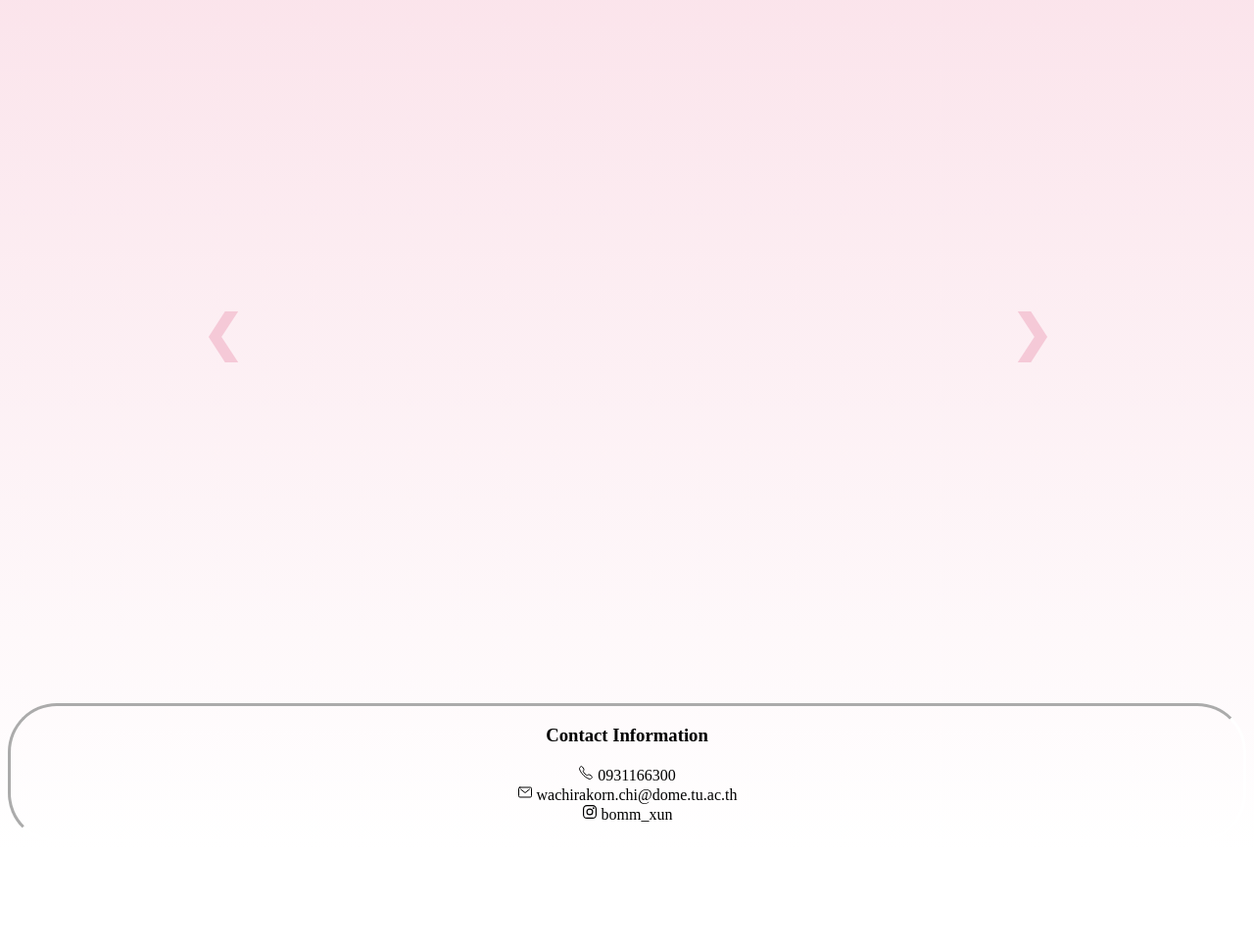
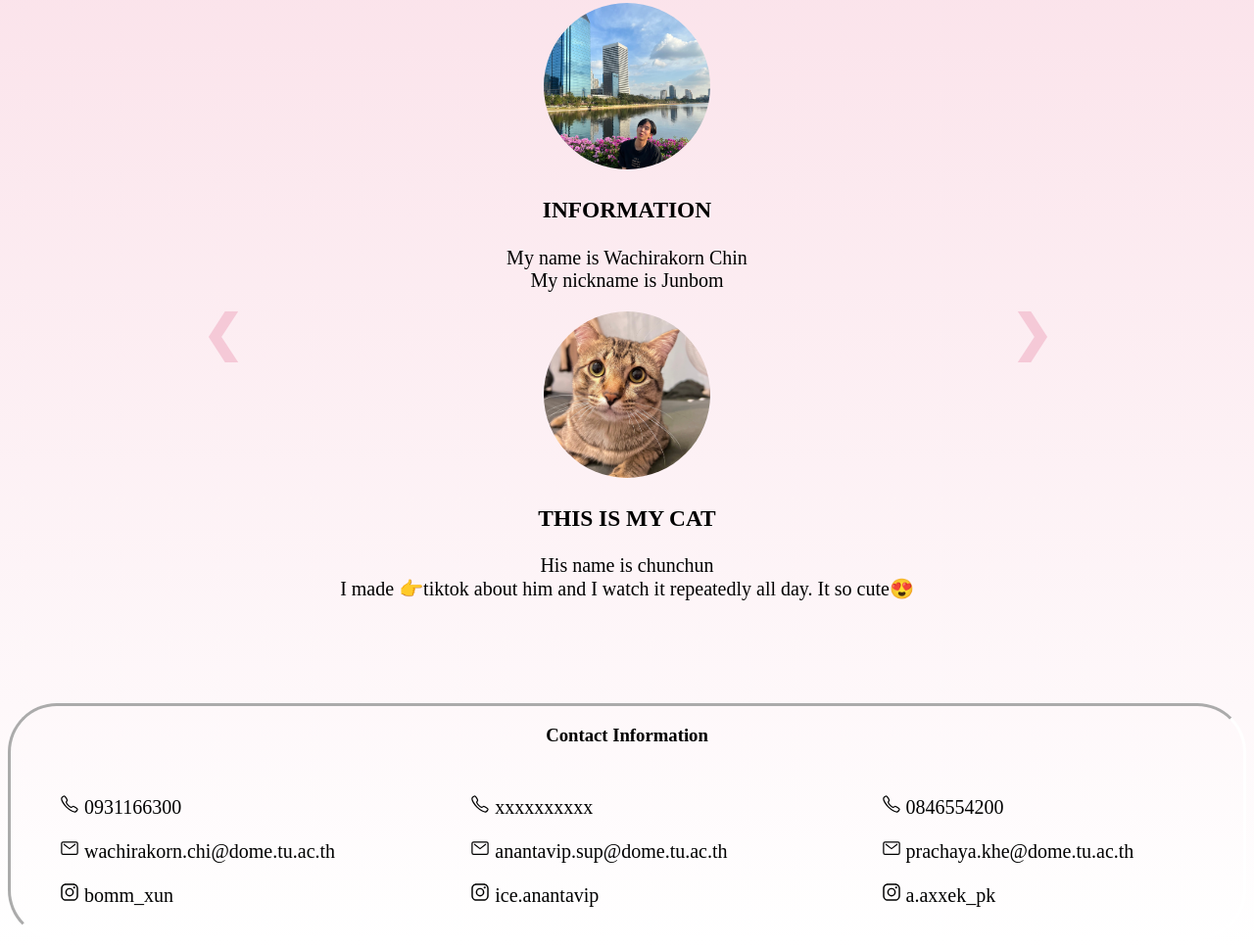
Before and after one commit to Joonbom/CS100-Project-G02, a plain HTML site: page HTML/index.html in a window 1280 px wide. Shown: the part 200-1167 px from the top of the page at 98% size. Before the commit the page ends 1068 px from the top, so only its background shows below. Drawn offline with nearby package versions, Linux system fonts and the light colour scheme; files whose address does not match are found by name.

Commit message:
MergeCom

```diff
--- a/HTML/index.html
+++ b/HTML/index.html
@@ -2,13 +2,10 @@
 <html>
 
 <head>
-
-    <link rel="stylesheet" href="C:\Coding\The_campus\Coding\CS100-Project-G02-master\css\BackGround.css">
-    <link rel="stylesheet" href="C:\Coding\The_campus\Coding\CS100-Project-G02-master\css\For_index.css">
+    <link rel="stylesheet" href="C:\Users\Joonbom\Desktop\Work\HTML\CS100-Project-G02\css\BackGround.css">
+    <link rel="stylesheet" href="C:\Users\Joonbom\Desktop\Work\HTML\CS100-Project-G02\css\For_index.css">
+    <link rel="stylesheet" href="C:\Users\Joonbom\Desktop\Work\HTML\CS100-Project-G02\css\BOM.css">
     <link rel="stylesheet" href="C:\Coding\The_campus\Coding\CS100-Project-G02-master\css\AEKINFO.css">
-    <link rel="preconnect" href="https://fonts.googleapis.com">
-    <link rel="preconnect" href="https://fonts.gstatic.com" crossorigin>
-    <link href="https://fonts.googleapis.com/css2?family=Kanit:wght@300&display=swap" rel="stylesheet">
 </head>
 
 <body>
@@ -16,9 +13,9 @@
         <div class="box col-s-12">
             <h1 class="logo col-6 ">OUR CSTU PASSPORT</h1>
         </div>
-        <ul class="col-6 col-s-12">
-            <li><a href="index.html">HomePage</a></li>
-            <li><a href="Our activities.html">Our Activities</a></li>
+        <ul class="col-6 col-s-12 ul">
+            <li class="li"><a href="index.html">HomePage</a></li>
+            <li class="li"><a href="Our activities.html">Our Activities</a></li>
         </ul>
     </div>
 
@@ -26,10 +23,16 @@
         <div class="slideshow-container">
 
             <!-- JUNBOM INFO -->
-
             <div class="mySlides fade">
-
-
+                <img class="image" src="C:\Users\Joonbom\Desktop\Work\HTML\CS100-Project-G02\image\MYPic.jpg"
+                    width="300" height="400" />
+                <h3>INFORMATION</h3>
+                <p>My name is Wachirakorn Chin<br>My nickname is Junbom</p>
+                <img class="image" src="C:\Users\Joonbom\Desktop\Work\HTML\CS100-Project-G02\image\MYcatPic.jpg"
+                    width="300" height="400" />
+                <h3>THIS IS MY CAT</h3>
+                <p>His name is chunchun<br>I made 👉<a href="https://vt.tiktok.com/ZSL7wb5ux/">tiktok</a> about him and
+                    I watch it repeatedly all day. It so cute😍</p>
             </div>
 
             <!-- ICE INFO -->
@@ -55,11 +58,23 @@
 
     <div class="footer">
         <h3>Contact Information</h3>
-        <p class="Icon">
-            <ion-icon name="call-outline"></ion-icon> <span>0931166300</span>
-            <br><ion-icon name="mail-outline"></ion-icon> <span>wachirakorn.chi@dome.tu.ac.th</span></br>
-            <ion-icon name="logo-instagram"></ion-icon> <span>bomm_xun</span>
-        </p>
+        <div class="INFO">
+            <ul class="col-4 col-s-12 Icon">
+                <li class="hide"><ion-icon name="call-outline"></ion-icon> <span>0931166300</span></li>
+                <li class="hide"><ion-icon name="mail-outline"></ion-icon> <span>wachirakorn.chi@dome.tu.ac.th</span></li>
+                <li class="hide"><ion-icon name="logo-instagram"></ion-icon> <span>bomm_xun</span></li>
+            </ul>
+            <ul class="col-4 col-s-12 Icon">
+                <li class="hide"><ion-icon name="call-outline"></ion-icon> <span>xxxxxxxxxx</span></li>
+                <li class="hide"><ion-icon name="mail-outline"></ion-icon> <span>anantavip.sup@dome.tu.ac.th</span></li>
+                <li class="hide"><ion-icon name="logo-instagram"></ion-icon> <span>ice.anantavip</span></li>
+            </ul>
+            <ul class="col-4 col-s-12 Icon">
+                <li class="hide"><ion-icon name="call-outline"></ion-icon> <span>0846554200</span></li>
+                <li class="hide"><ion-icon name="mail-outline"></ion-icon> <span>prachaya.khe@dome.tu.ac.th</span></li>
+                <li class="hide"><ion-icon name="logo-instagram"></ion-icon> <span>a.axxek_pk</span></li>
+            </ul>
+        </div>
     </div>
 
 
--- /dev/null
+++ b/css/BOM.css
@@ -0,0 +1,12 @@
+.image {
+    height: 170px;
+    width: 170px;
+    object-fit: cover;
+    border-radius: 50%;
+}
+
+.mySlides {
+    display: none;
+    text-align: center;
+    font-size: 20px;
+}
--- a/css/BackGround.css
+++ b/css/BackGround.css
@@ -1,53 +1,132 @@
 * {
     box-sizing: border-box;
 }
+
 /*desktop*/
-.col-1 {width: 8.33%;}
-.col-2 {width: 16.66%;}
-.col-3 {width: 25%;}
-.col-4 {width: 33.33%;}
-.col-5 {width: 41.66%;}
-.col-6 {width: 50%;}
-.col-7 {width: 58.33%;}
-.col-8 {width: 66.66%;}
-.col-9 {width: 75%;}
-.col-10 {width: 83.33%;}
-.col-11 {width: 91.66%;}
-.col-12 {width: 100%;}
+.col-1 {
+    width: 8.33%;
+}
+
+.col-2 {
+    width: 16.66%;
+}
+
+.col-3 {
+    width: 25%;
+}
+
+.col-4 {
+    width: 33.33%;
+}
+
+.col-5 {
+    width: 41.66%;
+}
+
+.col-6 {
+    width: 50%;
+}
+
+.col-7 {
+    width: 58.33%;
+}
+
+.col-8 {
+    width: 66.66%;
+}
+
+.col-9 {
+    width: 75%;
+}
+
+.col-10 {
+    width: 83.33%;
+}
+
+.col-11 {
+    width: 91.66%;
+}
+
+.col-12 {
+    width: 100%;
+}
+
 @media only screen and (max-width: 550px) {
+
     /*mobile*/
     [class*="col-"] {
         width: 100%;
     }
-    ul {
+
+    .ul {
         flex-direction: column;
         padding-right: 30px;
     }
-    li {
+
+    .li {
         border: inset white;
         background-color: white;
         border-radius: 50px;
         margin: 0.5rem 0;
     }
+
     .logo {
         border-radius: 50px;
         padding: 20px;
     }
 }
+
 @media only screen and (max-width:800px) {
+
     /*tablet*/
-    .col-s-1 {width: 8.33%;}
-    .col-s-2 {width: 16.66%;}
-    .col-s-3 {width: 25%;}
-    .col-s-4 {width: 33.33%;}
-    .col-s-5 {width: 41.66%;}
-    .col-s-6 {width: 50%;}
-    .col-s-7 {width: 58.33%;}
-    .col-s-8 {width: 66.66%;}
-    .col-s-9 {width: 75%;}
-    .col-s-10 {width: 83.33%;}
-    .col-s-11 {width: 91.66%;}
-    .col-s-12 {width: 100%;}
+    .col-s-1 {
+        width: 8.33%;
+    }
+
+    .col-s-2 {
+        width: 16.66%;
+    }
+
+    .col-s-3 {
+        width: 25%;
+    }
+
+    .col-s-4 {
+        width: 33.33%;
+    }
+
+    .col-s-5 {
+        width: 41.66%;
+    }
+
+    .col-s-6 {
+        width: 50%;
+    }
+
+    .col-s-7 {
+        width: 58.33%;
+    }
+
+    .col-s-8 {
+        width: 66.66%;
+    }
+
+    .col-s-9 {
+        width: 75%;
+    }
+
+    .col-s-10 {
+        width: 83.33%;
+    }
+
+    .col-s-11 {
+        width: 91.66%;
+    }
+
+    .col-s-12 {
+        width: 100%;
+    }
+
     .logo {
         float: none;
         position: relative;
@@ -56,38 +135,50 @@
         background: #f5c9d7;
         border: groove #f5c9d7;
     }
+
     .box {
         display: flex;
         justify-content: center;
     }
-    li {
+
+    .li {
         float: none;
         border: inset white;
         background-color: white;
         border-radius: 20px;
         margin-right: 2rem;
     }
+
+    .INFO {
+        flex-direction: column;
+    }
+
     .container {
         margin-top: 50px;
         margin-bottom: 70px;
     }
 }
-ul {
+
+.ul {
     float: left;
     display: flex;
     margin-top: 4rem;
 }
-li:hover {
+
+.li:hover {
     background-color: #f5c9d7;
     transition: 0.5s;
 }
-li {
+
+.li {
     font-size: 20px;
     list-style: none;
     font-weight: bold;
     width: 100%;
     text-align: center;
+    border-radius: 20px;
 }
+
 .logo {
     color: black;
     font-size: 30px;
@@ -96,16 +187,33 @@ li {
     float: left;
     margin-top: 3.5rem;
 }
+
 body {
     background: linear-gradient(to bottom, #fadee7 0%, white 100%);
 }
+
 .footer {
     text-align: center;
     background-color: linear-gradient(to top, #fadee7 0%, white 100%);
     border: inset white;
     border-radius: 50px;
 }
+
 a {
     color: black;
     text-decoration: none;
 }
+
+.Icon {
+    font-size: 20px;
+}
+
+.INFO {
+    display: flex;
+    text-align: left;
+}
+
+.hide {
+    padding: 10px;
+    list-style: none;
+}
--- a/css/For_index.css
+++ b/css/For_index.css
@@ -17,7 +17,8 @@
     padding: 50px 0;
 }
 
-.prev, .next {
+.prev,
+.next {
     cursor: pointer;
     position: absolute;
     top: 50%;
@@ -37,7 +38,8 @@
     border-radius: 3px 0 0 3px;
 }
 
-.prev:hover, .next:hover {
+.prev:hover,
+.next:hover {
     background-color: white;
     border-radius: 20%;
 }
```
